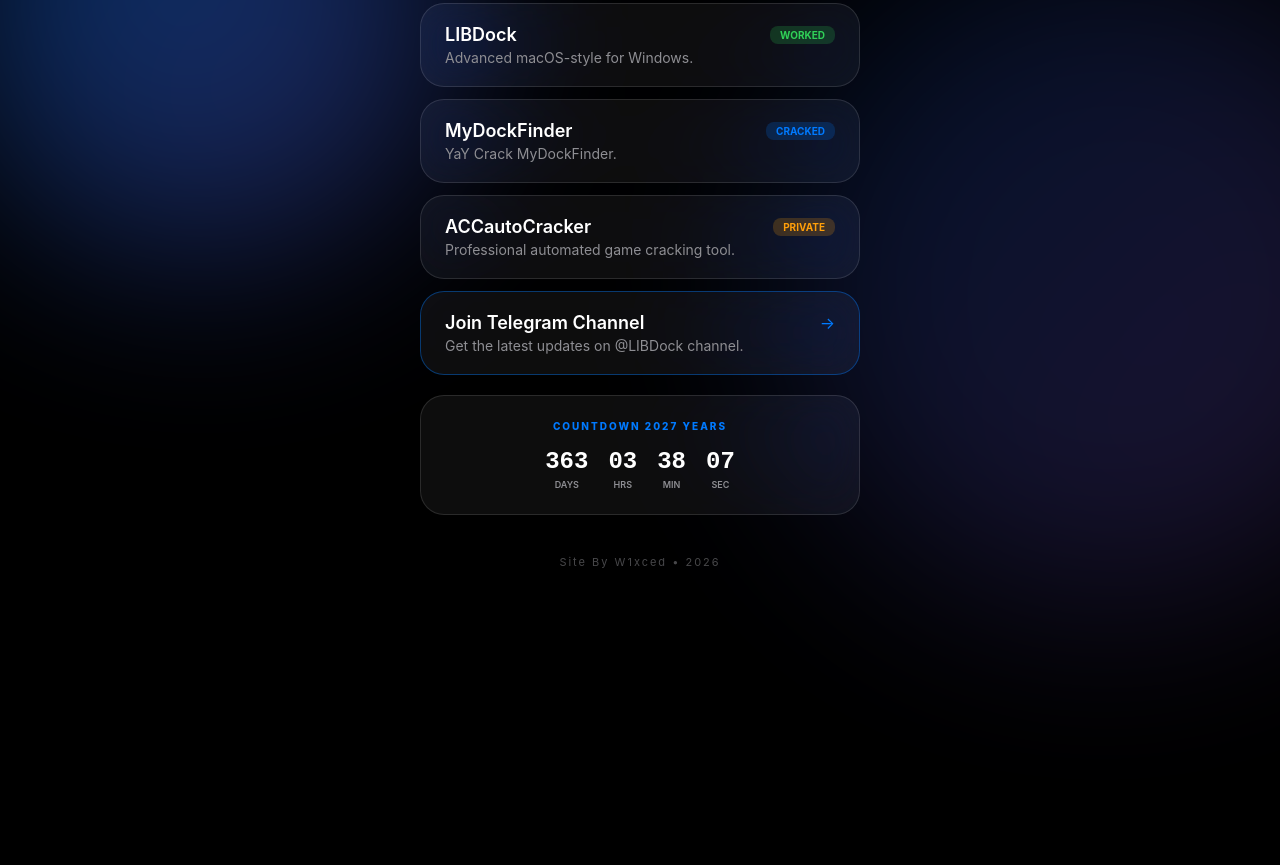
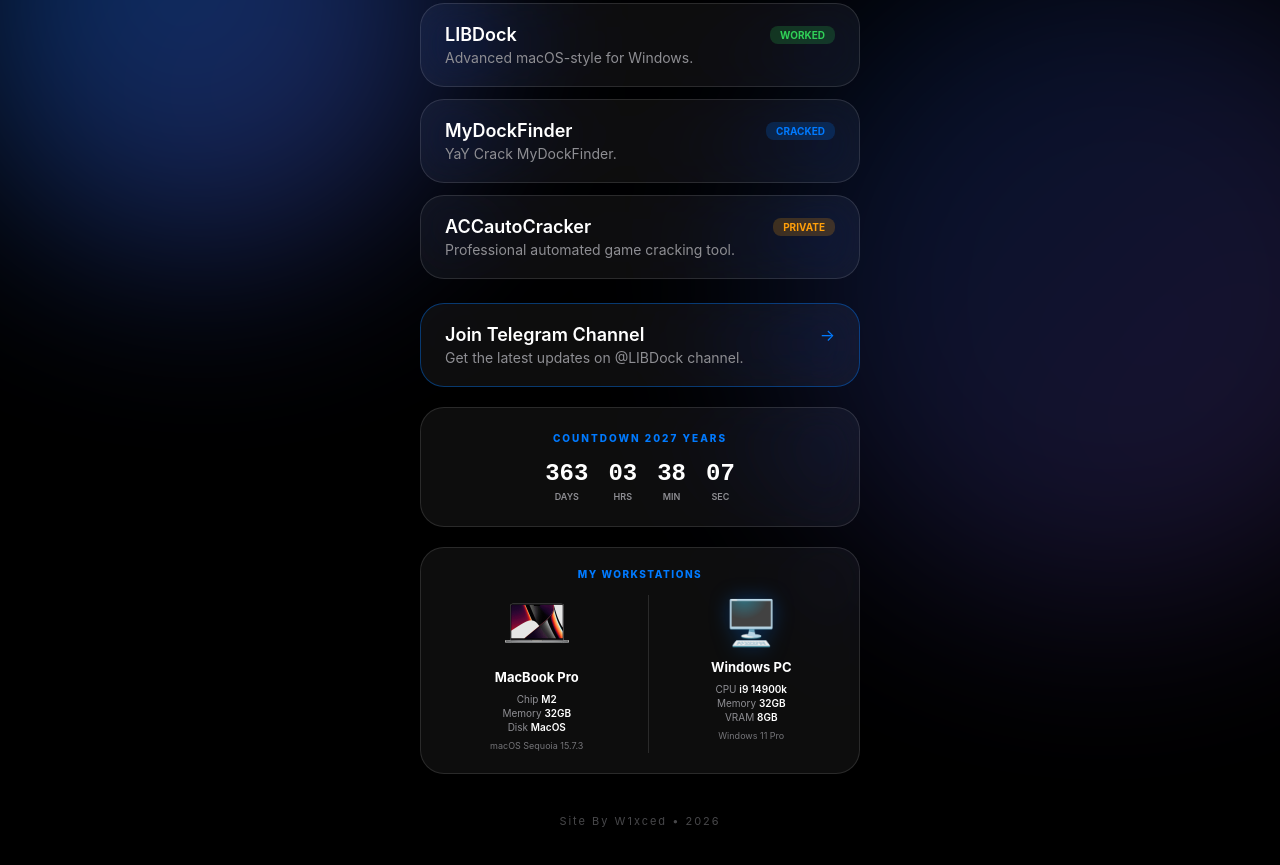
Before and after one commit to RepoSileo/W1xced, a plain HTML site: page index.html in a window 1280 px wide. Shown: the part 333-1198 px from the top of the page. Before the commit the page ends 942 px from the top, so only its background shows below. Drawn offline with Linux system fonts and the light colour scheme.

Commit message:
Add files via upload
Add system info

```diff
--- a/index.html
+++ b/index.html
@@ -169,7 +169,7 @@
         /* --- CARDS --- */
         .projects { display: flex; flex-direction: column; gap: 12px; }
 
-        .card, .release-box {
+        .card, .release-box, .specs-card {
             background: var(--glass);
             backdrop-filter: blur(25px) saturate(180%);
             border: 1px solid var(--glass-border);
@@ -183,7 +183,7 @@
         }
 
         .card-content { padding: 20px 24px; }
-        .card:hover { transform: scale(1.01); border-color: rgba(255, 255, 255, 0.2); overflow: visible; }
+        .card:hover { transform: scale(1.01); border-color: rgba(255, 255, 255, 0.2); }
 
         .stats-panel {
             max-height: 0;
@@ -199,7 +199,6 @@
             opacity: 1;
             padding: 16px 24px;
             border-top: 1px solid var(--glass-border);
-            overflow: visible;
         }
 
         .stat-item { display: flex; justify-content: space-between; margin: 6px 0; }
@@ -317,7 +316,7 @@
         .badge.blue { background: rgba(0, 122, 255, 0.2); color: var(--accent); }
         .badge.orange { background: rgba(255, 159, 10, 0.2); color: var(--accent-orange); }
 
-        /* --- TIMER CARD REDESIGN --- */
+        /* --- TIMER CARD --- */
         .release-box {
             padding: 24px;
             margin: 20px 0;
@@ -359,6 +358,42 @@
             font-weight: 600;
             text-transform: uppercase;
         }
+
+        /* --- HARDWARE SPECS STYLE --- */
+        .specs-card {
+            margin-top: 12px;
+            padding: 20px;
+        }
+        .specs-grid {
+            display: grid;
+            grid-template-columns: 1fr 1fr;
+            gap: 15px;
+        }
+        .device-info {
+            display: flex;
+            flex-direction: column;
+            align-items: center;
+            text-align: center;
+        }
+        .device-icon {
+            width: 64px;
+            height: 64px;
+            margin-bottom: 10px;
+            object-fit: contain;
+        }
+        .device-name {
+            font-size: 13px;
+            font-weight: 700;
+            margin-bottom: 8px;
+            color: var(--text-main);
+        }
+        .spec-line {
+            font-size: 10px;
+            color: var(--text-sec);
+            margin-bottom: 2px;
+            width: 100%;
+        }
+        .spec-line b { color: var(--text-main); font-weight: 600; }
 
         .footer { margin-top: 40px; font-size: 11px; color: var(--text-sec); opacity: 0.5; letter-spacing: 2px; }
     </style>
@@ -509,7 +544,7 @@
                 </div>
             </div>
 
-            <a href="https://t.me/LIBDock" class="card" style="border-color: rgba(0, 122, 255, 0.4);">
+            <a href="https://t.me/LIBDock" class="card" style="border-color: rgba(0, 122, 255, 0.4); margin-top: 12px;">
                 <div class="card-content">
                     <div style="display:flex; justify-content:space-between; align-items:center;">
                         <span style="font-size:18px; font-weight:600; color: var(--text-main);">Join Telegram Channel</span>
@@ -530,6 +565,28 @@
             </div>
         </div>
 
+        <div class="specs-card">
+            <p style="font-size: 10px; font-weight: 800; color: var(--accent); margin-bottom: 15px; text-align: center; letter-spacing: 1.5px;">MY WORKSTATIONS</p>
+            <div class="specs-grid">
+                <div class="device-info">
+                    <img src="LogoMacBook.png" alt="MacBook" class="device-icon" onerror="this.src='https://upload.wikimedia.org/wikipedia/commons/f/fa/Apple_logo_black.svg'; this.style.opacity='0.4';">
+                    <p class="device-name">MacBook Pro</p>
+                    <p class="spec-line">Chip <b>M2</b></p>
+                    <p class="spec-line">Memory <b>32GB</b></p>
+                    <p class="spec-line">Disk <b>MacOS</b></p>
+                    <p class="spec-line" style="font-size: 9px; margin-top: 5px; opacity: 0.8;">macOS Sequoia 15.7.3</p>
+                </div>
+                <div class="device-info" style="border-left: 1px solid var(--glass-border); padding-left: 15px;">
+                    <div style="font-size: 44px; margin-bottom: 10px; filter: drop-shadow(0 0 10px rgba(0,122,255,0.3));">🖥️</div>
+                    <p class="device-name">Windows PC</p>
+                    <p class="spec-line">CPU <b>i9 14900k</b></p>
+                    <p class="spec-line">Memory <b>32GB</b></p>
+                    <p class="spec-line">VRAM <b>8GB</b></p>
+                    <p class="spec-line" style="font-size: 9px; margin-top: 5px; opacity: 0.8;">Windows 11 Pro</p>
+                </div>
+            </div>
+        </div>
+
         <div class="footer">Site By W1xced • 2026</div>
     </div>
 
@@ -544,14 +601,15 @@
             document.getElementById('themeToggle').innerText = '🔆';
         }
 
-        function toggleDropdown(e) {
-            e.stopPropagation();
+        function toggleDropdown(event) {
+            event.stopPropagation();
             const menu = document.getElementById('libdockMenu');
             menu.style.display = (menu.style.display === 'flex') ? 'none' : 'flex';
         }
 
         function hideDropdown() {
-            document.getElementById('libdockMenu').style.display = 'none';
+            const menu = document.getElementById('libdockMenu');
+            if (menu) menu.style.display = 'none';
         }
 
         window.onclick = function(event) {
@@ -575,7 +633,6 @@
         setInterval(updateTimer, 1000);
         updateTimer();
 
-        // Mobile check logic
         function checkDevice() {
             const stub = document.getElementById('mobile-stub');
             if (window.innerWidth <= 768) {
```
Also changed, not shown: LogoMacBook.png (added).
